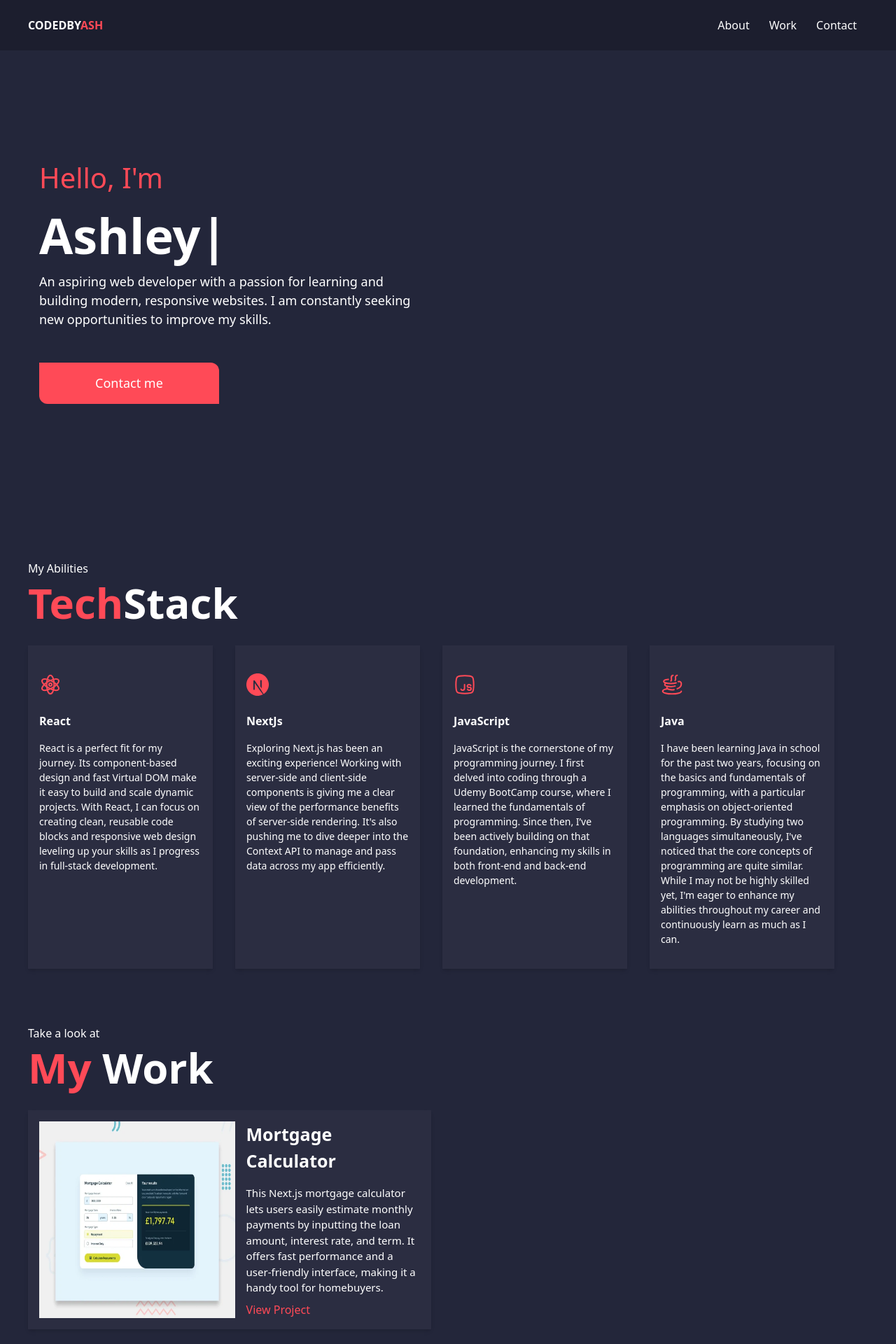
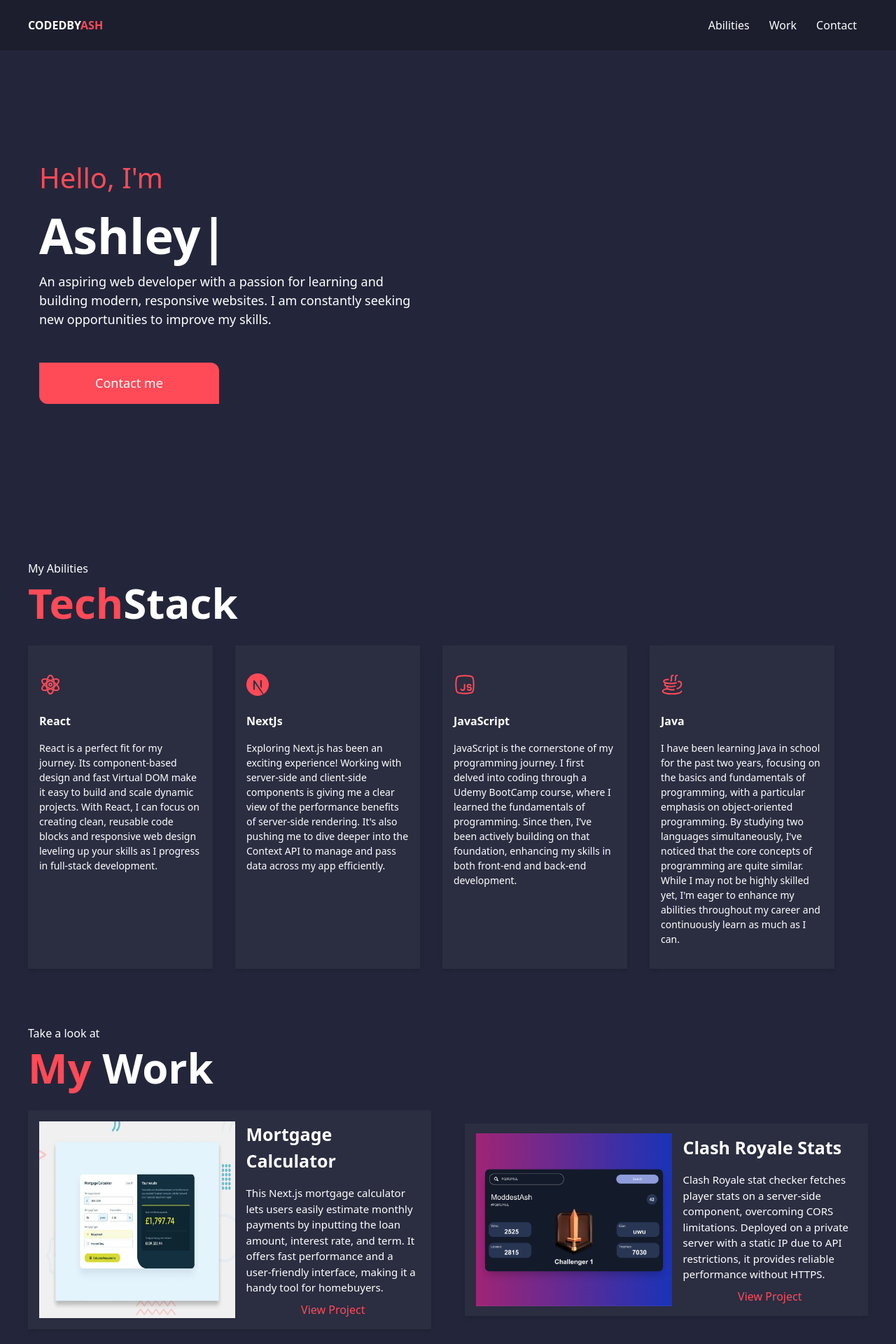
Before and after one commit to Ashley06Williams/My-portfolio, a Next.js app: page / in a window 1280 px wide. Shown: the top 1920 px of the page at 70% size. Built offline with nearby package versions, Linux system fonts and the light colour scheme.

Commit message:
Added/ Clash Royale

```diff
--- a/src/components/ability-section.tsx
+++ b/src/components/ability-section.tsx
@@ -33,7 +33,7 @@ const cardItems = [
 
 export default function AbilitySection() {
   return (
-    <div className="section-spacing">
+    <div className="section-spacing  scroll-mt-32" id="ability">
       <h3 className="text-white text-[16px]">My Abilities</h3>
       <h1 className="font-semibold text-[60px] text-white -mt-2 mb-4">
         <span className="text-red">Tech</span>Stack
--- a/src/components/header-section.tsx
+++ b/src/components/header-section.tsx
@@ -8,8 +8,8 @@ import React, { useState } from "react";
 
 const menuItems = [
   {
-    name: "About",
-    slug: "#about",
+    name: "Abilities",
+    slug: "#ability",
     id: 2,
   },
   {
--- a/src/components/work-section.tsx
+++ b/src/components/work-section.tsx
@@ -7,14 +7,18 @@ const workItem = [
     imgSrc: "/mortDisplay.webp",
     title: "Mortgage Calculator",
     workLink: "https://mortgage-calc-chi.vercel.app/",
+    paragraph:
+      "This Next.js mortgage calculator lets users easily estimate  monthly payments by inputting the loan amount, interest rate, and term. It offers fast performance and a user-friendly  interface, making it a handy tool for homebuyers.",
     id: 1,
   },
-  // {
-  //   imgSrc: "/placeholderImage.svg",
-  //   title: "Clash Royale stats checker",
-  //   workLink: "/",
-  //   id: 2,
-  // },
+  {
+    imgSrc: "/clashRoyale.png",
+    title: "Clash Royale Stats",
+    workLink: "http://clash-royale-959192-461ae1-188-245-209-103.traefik.me/",
+    paragraph:
+      "Clash Royale stat checker fetches player stats on a server-side component, overcoming CORS limitations. Deployed on a private server with a static IP due to API restrictions, it provides reliable performance without HTTPS.",
+    id: 2,
+  },
   // {
   //   imgSrc: "/placeholderImage.svg",
   //   title: "Weather app",
@@ -50,15 +54,12 @@ export default function WorkSection() {
                 {item.title}
               </h3>
               <p className="text-[15px] text-white md:mb-2 mb-4">
-                This Next.js mortgage calculator lets users easily estimate
-                monthly payments by inputting the loan amount, interest rate,
-                and term. It offers fast performance and a user-friendly
-                interface, making it a handy tool for homebuyers.
+                {item.paragraph}
               </p>
               <Link
                 target="_blank"
                 href={item.workLink}
-                className="text-red hover:text-blue-500 hover:underline "
+                className="text-red hover:text-slate-300 hover:underline text-center"
               >
                 View Project
               </Link>
```
Also changed, not shown: public/ClashRoyale.png (added).
